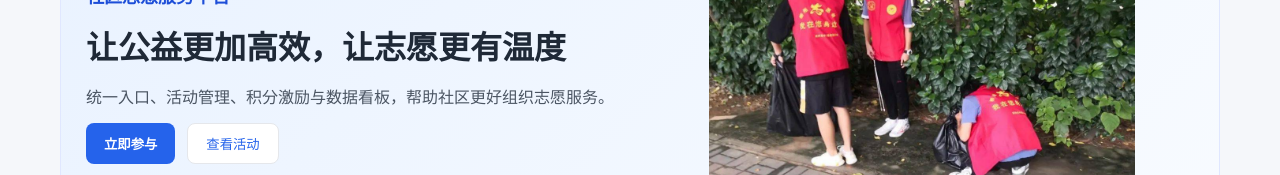
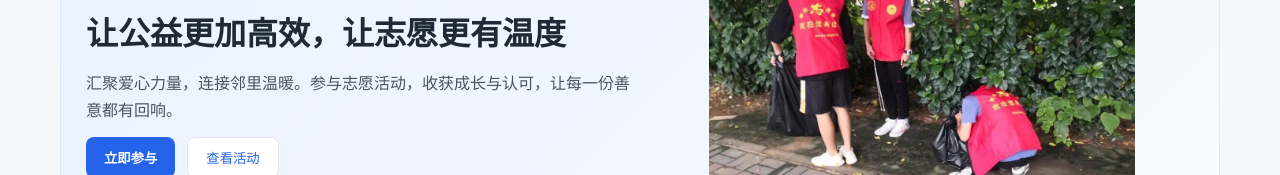
Before and after one commit to Petrichor813/database-homework, a Vue app in the folder frontend/: page /home in a window 1280 px wide. Shown: the part 198-373 px from the top of the page. Built offline with nearby package versions, Linux system fonts and the light colour scheme; no server answers.

Commit message:
style: 更新首页文本；去除无关变量

```diff
--- a/frontend/src/components/Dashboard.vue
+++ b/frontend/src/components/Dashboard.vue
@@ -761,7 +761,7 @@ const updateRadarChart = () => {
         ];
 
         let tooltip = `${params.name}<br/><br/>`;
-        indicators.forEach((indicator, index) => {
+        indicators.forEach((indicator) => {
           tooltip += `${indicator.name}: ${formatScore(indicator.value)}<br/>`;
         });
 
--- a/frontend/src/components/Home.vue
+++ b/frontend/src/components/Home.vue
@@ -217,7 +217,7 @@ onMounted(() => {
         <p class="header-tag">社区志愿服务平台</p>
         <h2>让公益更加高效，让志愿更有温度</h2>
         <p class="header-desc">
-          统一入口、活动管理、积分激励与数据看板，帮助社区更好组织志愿服务。
+          汇聚爱心力量，连接邻里温暖。参与志愿活动，收获成长与认可，让每一份善意都有回响。
         </p>
         <div class="activity-actions">
           <button type="button" class="join-button" @click="handleJoin">
```
